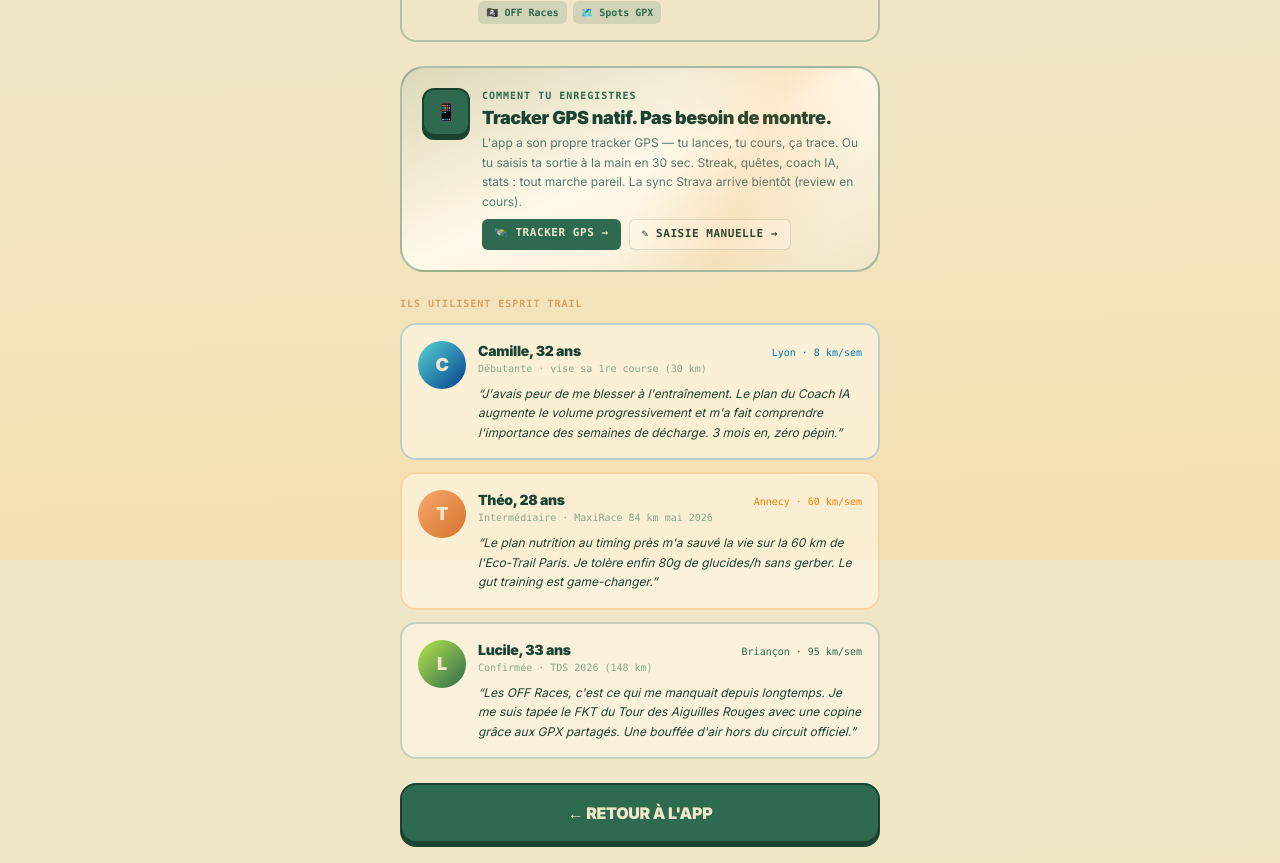
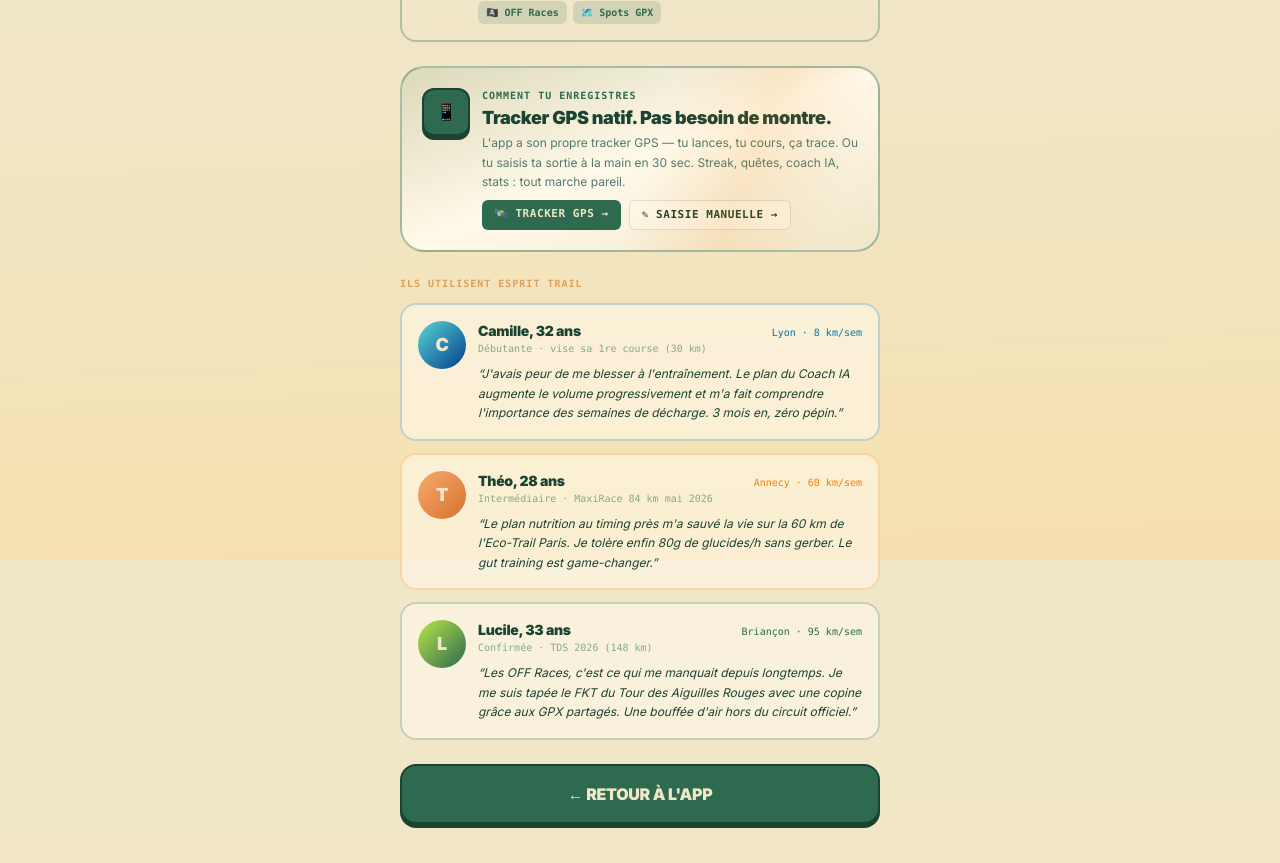
Before and after one commit to dangote2021/esprit-trail, a Next.js app: page /about in a window 1280 px wide. Shown: the part 2640-3503 px from the top of the page. Built offline with nearby package versions, Linux system fonts and the light colour scheme; no server answers.

Commit message:
fix: retirer la mention "sync Strava bientôt" restante sur /about

```diff
--- a/src/app/about/page.tsx
+++ b/src/app/about/page.tsx
@@ -357,8 +357,7 @@ export default function AboutPage() {
             <p className="mt-1 text-xs text-ink-muted leading-relaxed">
               L&apos;app a son propre tracker GPS — tu lances, tu cours, ça
               trace. Ou tu saisis ta sortie à la main en 30 sec. Streak, quêtes,
-              coach IA, stats : tout marche pareil. La sync Strava arrive
-              bientôt (review en cours).
+              coach IA, stats : tout marche pareil.
             </p>
             <div className="mt-2 flex gap-2 flex-wrap">
               <Link
```
